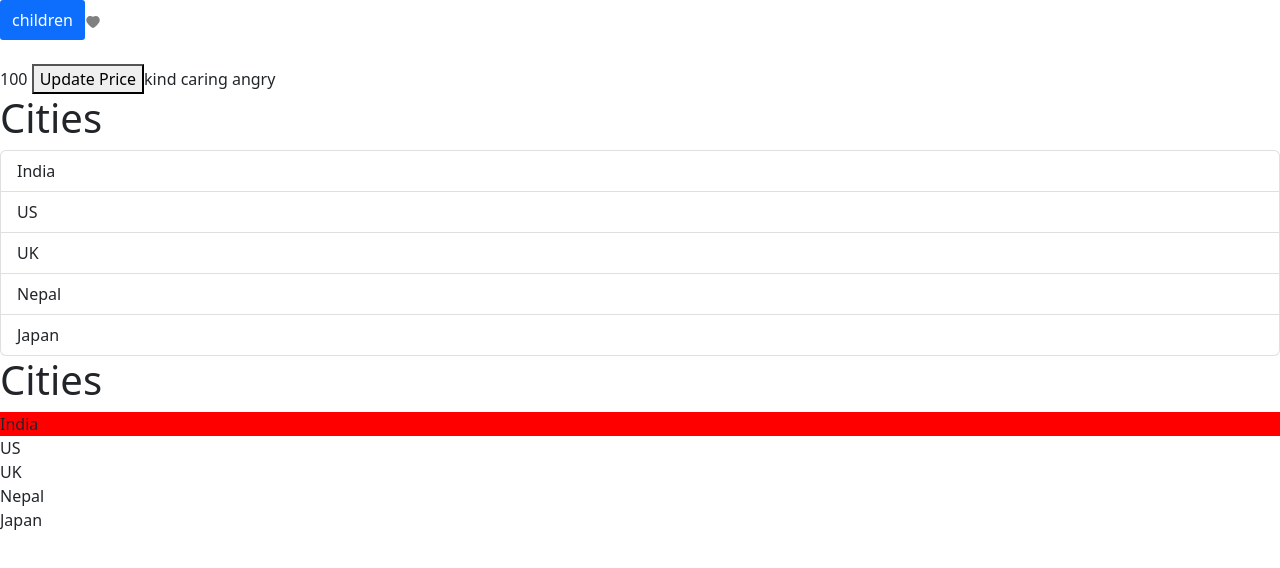
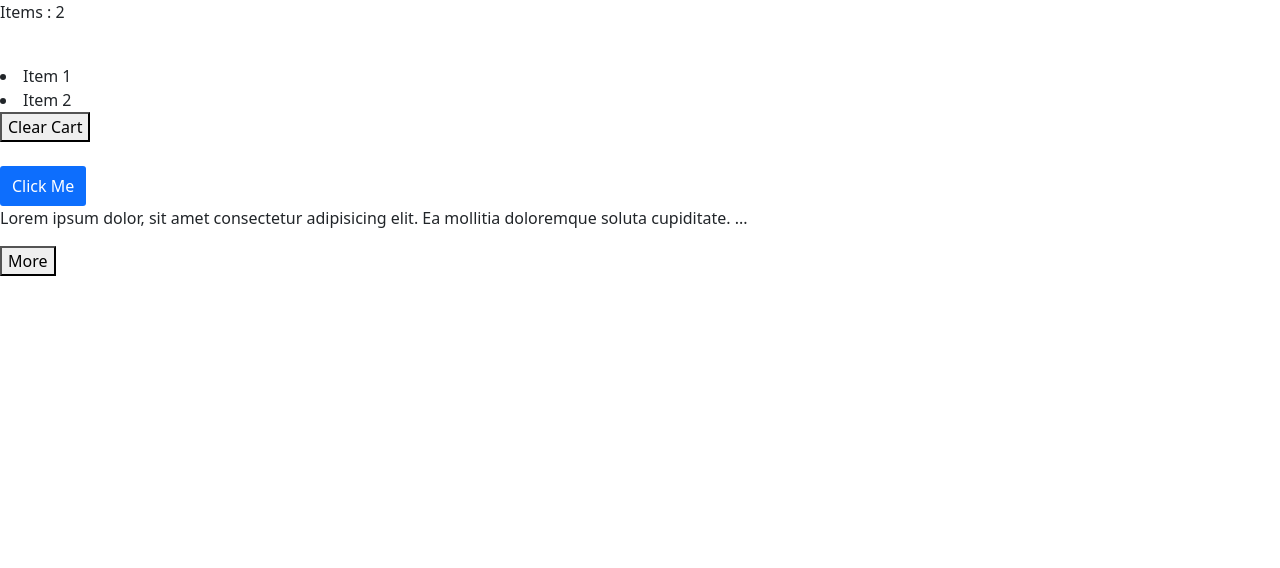
Before and after one commit to raksha-bv/learning-react, a React (Vite) app in the folder react-basics/: page / in a window 1280 px wide. Shown: the top 568 px of the page. Built offline with nearby package versions, Linux system fonts and the light colour scheme.

Commit message:
managing states complete

```diff
--- a/react-basics/src/App.tsx
+++ b/react-basics/src/App.tsx
@@ -1,38 +1,37 @@
 import { useState } from "react";
-import Alert from "./components/Alert";
+import NavBar from "./components/NavBar";
+import ShoppingCart from "./components/ShoppingCart";
 import Button from "./components/Button";
-import ListGroup from "./components/ListGroup";
-import ListGroup1 from "./components/ListGroup/ListGroup1";
-import Like from "./components/Like";
-import Drink from "./components/Drink";
+import Paragraph from "./components/Paragraph";
 
 function App() {
-  let items = ["India", "US", "UK", "Nepal", "Japan"];
-  const handleSelectItem = (item: string) => console.log(item);
+  const [cartItems, setCartItems] = useState(["Item 1", "Item 2"]);
+  const [display, setDisplay] = useState(false);
+  const [maxChar, setMaxChar] = useState(10);
+  const handleClear = () => {
+    setCartItems([]);
+  };
+  const handleClick = () => {
+    let count = cartItems.length + 1;
+    setCartItems([...cartItems, "Item " + count]);
+  };
 
-  const [alertVisible, setAlertVisible] = useState(false);
   return (
     <div>
-      {alertVisible && (
-        <Alert onClose={() => setAlertVisible(false)}>ALERT</Alert>
-      )}
-      <Button color="primary" onClick={() => setAlertVisible(true)}>
-        Hello
+      <NavBar itemCount={cartItems.length} />
+      <br />
+      <ShoppingCart cartItems={cartItems} onClear={handleClear} />
+      <br />
+      <Button color="primary" onClick={handleClick}>
+        Click Me
       </Button>
-      <Like />
       <br />
-      <br />
-      <Drink />
-      <ListGroup
-        items={items}
-        heading="Cities"
-        onSelectItem={handleSelectItem}
-      />
-      <ListGroup1
-        items={items}
-        heading="Cities"
-        onSelectItem={handleSelectItem}
-      />
+      <Paragraph>
+        Lorem ipsum dolor, sit amet consectetur adipisicing elit. Ea mollitia
+        doloremque soluta cupiditate. Aliquid animi, reprehenderit iste veniam
+        beatae repellendus reiciendis ex sunt accusamus ducimus excepturi
+        accusantium dolorem! Iusto, in?
+      </Paragraph>
     </div>
   );
 }
--- a/react-basics/src/components/Button/Button.tsx
+++ b/react-basics/src/components/Button/Button.tsx
@@ -15,7 +15,7 @@ const Button = ({ children, onClick, color }: Props) => {
       className={[styles.bttn, styles["bttn-" + color]].join(" ")}
       onClick={onClick}
     >
-      children
+      {children}
     </button>
   );
 };
--- /dev/null
+++ b/react-basics/src/components/NavBar.tsx
@@ -0,0 +1,15 @@
+import React from "react";
+
+interface Props {
+  itemCount: number;
+}
+
+const NavBar = ({ itemCount }: Props) => {
+  return (
+    <div>
+      <p>Items : {itemCount}</p>
+    </div>
+  );
+};
+
+export default NavBar;
--- /dev/null
+++ b/react-basics/src/components/Paragraph.tsx
@@ -0,0 +1,22 @@
+import { useState } from "react";
+
+interface Props {
+  children: string;
+  maxChars?: number;
+}
+
+const Paragraph = ({ children, maxChars = 100 }: Props) => {
+  const [isExpanded, setExpanded] = useState(false);
+  if (children.length <= maxChars) return <p>{children}</p>;
+  const text = isExpanded ? children : children.substring(0, maxChars) + "...";
+  return (
+    <>
+      <p>{text}</p>
+      <button onClick={() => setExpanded(!isExpanded)}>
+        {isExpanded ? "Less" : "More"}
+      </button>
+    </>
+  );
+};
+
+export default Paragraph;
--- /dev/null
+++ b/react-basics/src/components/ShoppingCart.tsx
@@ -0,0 +1,20 @@
+import React from "react";
+import Like from "./Like";
+
+interface Props {
+  cartItems: string[];
+  onClear: () => void;
+}
+
+const ShoppingCart = ({ cartItems, onClear }: Props) => {
+  return (
+    <div>
+      {cartItems.map((item) => (
+        <li key={item}>{item}</li>
+      ))}
+      <button onClick={onClear}>Clear Cart</button>
+    </div>
+  );
+};
+
+export default ShoppingCart;
```
